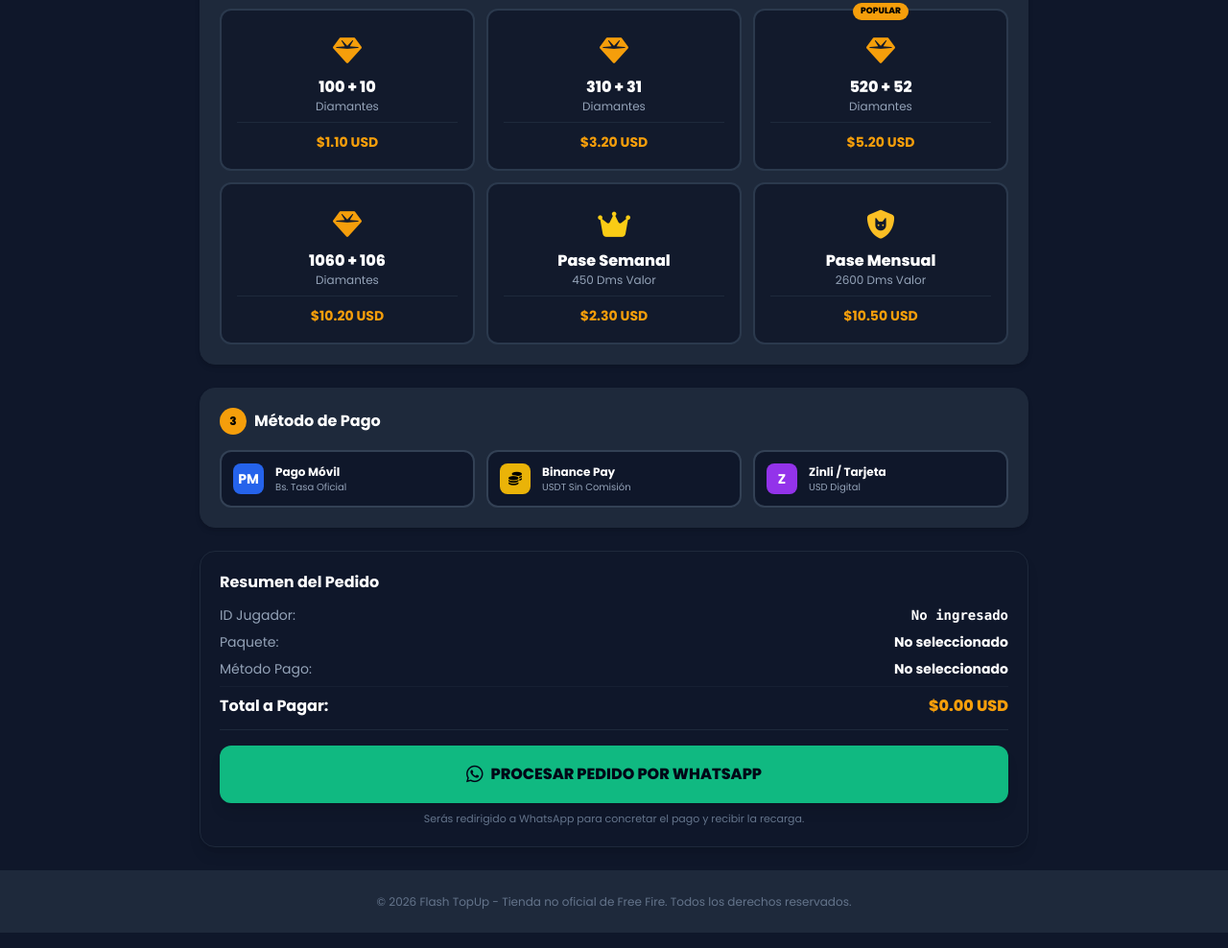
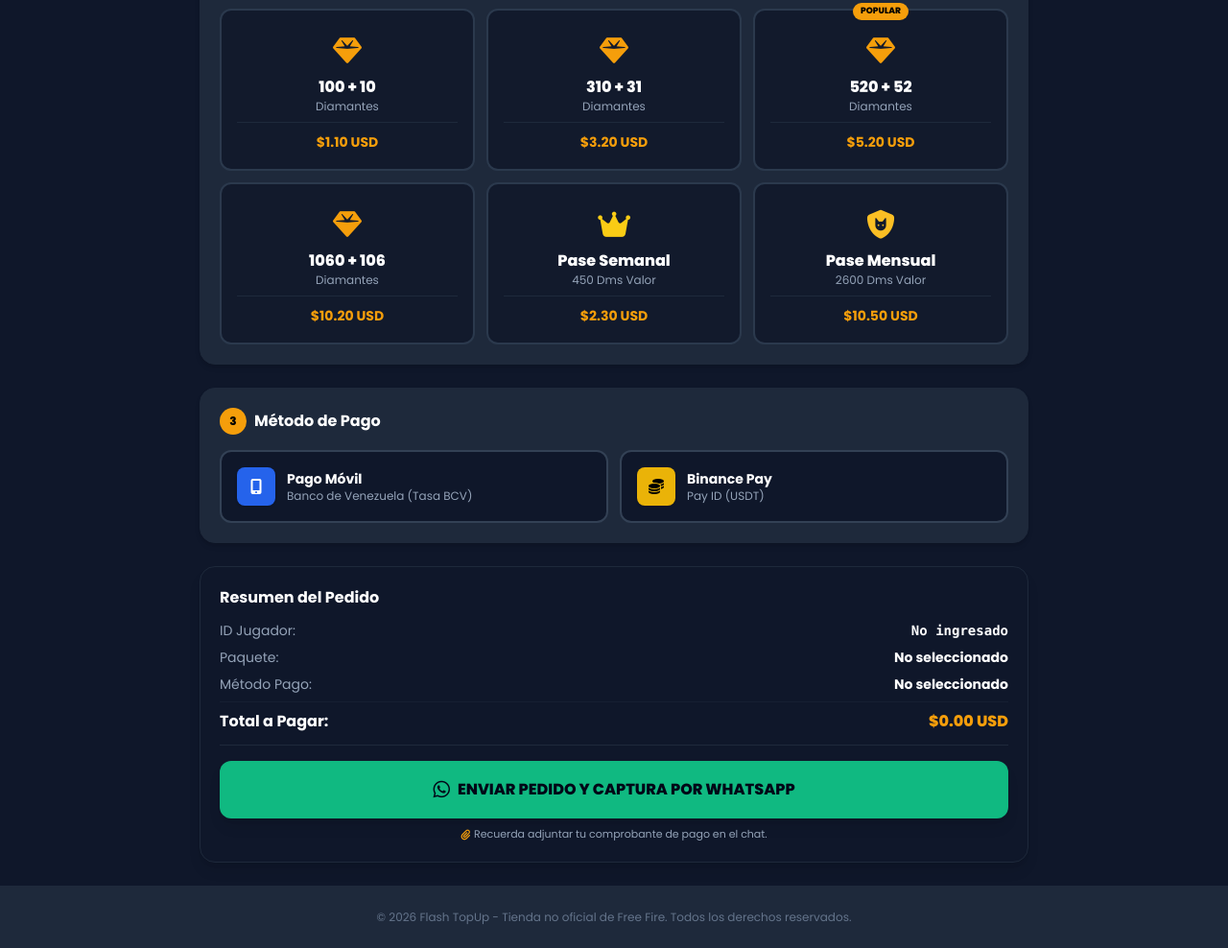
Before and after one commit to 33kevinmarin230704-hub/Diamantes, a plain HTML site: page index.html in a window 1280 px wide. Shown: the part 518-1506 px from the top of the page at 96% size. Drawn offline with nearby package versions, Linux system fonts and the light colour scheme.

Commit message:
Update index.html

```diff
--- a/index.html
+++ b/index.html
@@ -1,5 +1,5 @@
 <!DOCTYPE html>
-<html lang="es" class="dark">
+<html lang="es" class="dark" style="scroll-behavior: smooth;">
 <head>
     <meta charset="UTF-8">
     <meta name="viewport" content="width=device-width, initial-scale=1.0">
@@ -72,12 +72,12 @@
             <div class="relative z-10 max-w-lg">
                 <span class="bg-black/20 text-black text-xs font-bold px-3 py-1 rounded-full uppercase tracking-wider mb-2 inline-block">Recargas Seguras por ID</span>
                 <h2 class="text-2xl md:text-3xl font-extrabold tracking-tight leading-tight">¡Diamantes al Instante para Free Fire!</h2>
-                <p class="text-sm font-medium mt-1 opacity-90">Ingresa tu ID, elige tu paquete, paga con Pago Móvil o Binance y recibe tus diamantes directo en tu cuenta.</p>
+                <p class="text-sm font-medium mt-1 opacity-90">Ingresa tu ID, elige tu paquete, realiza tu pago y envía la captura por WhatsApp.</p>
             </div>
         </div>
 
         <!-- STEP 1: PLAYER ID INPUT & VERIFICATION -->
-        <section class="bg-gaming-card rounded-2xl p-5 border border-slate-800 shadow-md">
+        <section id="step1" class="bg-gaming-card rounded-2xl p-5 border border-slate-800 shadow-md">
             <div class="flex items-center justify-between mb-3">
                 <h3 class="font-bold text-base flex items-center gap-2 text-white">
                     <span class="w-7 h-7 rounded-full bg-amber-500 text-black text-xs font-extrabold flex items-center justify-center">1</span>
@@ -90,15 +90,15 @@
                 <div class="relative flex-grow">
                     <input type="number" id="playerId" placeholder="Ejemplo: 123456789" class="w-full bg-slate-900 border border-slate-700 rounded-xl px-4 py-3 text-white placeholder-slate-500 focus:outline-none focus:border-amber-500 focus:ring-1 focus:ring-amber-500 text-sm font-medium transition">
                 </div>
-                <button onclick="verifyId()" class="bg-slate-800 hover:bg-slate-700 text-white border border-slate-700 font-semibold px-5 py-3 rounded-xl text-sm transition flex items-center justify-center gap-2">
-                    <i class="fa-solid fa-user-check text-amber-500"></i> Verificar ID
+                <button onclick="verifyId()" class="bg-amber-500 hover:bg-amber-600 text-slate-950 font-bold px-5 py-3 rounded-xl text-sm transition flex items-center justify-center gap-2 shadow">
+                    <i class="fa-solid fa-user-check"></i> Verificar ID
                 </button>
             </div>
             <p id="idStatus" class="text-xs mt-2 hidden font-medium"></p>
         </section>
 
         <!-- STEP 2: SELECT DIAMOND PACKAGE -->
-        <section class="bg-gaming-card rounded-2xl p-5 border border-slate-800 shadow-md">
+        <section id="step2" class="bg-gaming-card rounded-2xl p-5 border border-slate-800 shadow-md">
             <h3 class="font-bold text-base flex items-center gap-2 text-white mb-4">
                 <span class="w-7 h-7 rounded-full bg-amber-500 text-black text-xs font-extrabold flex items-center justify-center">2</span>
                 Selecciona tu Paquete de Diamantes
@@ -169,46 +169,49 @@
         </section>
 
         <!-- STEP 3: PAYMENT METHOD -->
-        <section class="bg-gaming-card rounded-2xl p-5 border border-slate-800 shadow-md">
+        <section id="step3" class="bg-gaming-card rounded-2xl p-5 border border-slate-800 shadow-md">
             <h3 class="font-bold text-base flex items-center gap-2 text-white mb-4">
                 <span class="w-7 h-7 rounded-full bg-amber-500 text-black text-xs font-extrabold flex items-center justify-center">3</span>
                 Método de Pago
             </h3>
 
-            <div class="grid grid-cols-1 sm:grid-cols-3 gap-3">
-                <label onclick="selectPayment(this, 'Pago Móvil BDV')" class="payment-card cursor-pointer bg-slate-900 border-2 border-slate-700 hover:border-amber-500/50 p-3 rounded-xl flex items-center gap-3 transition">
+            <div class="grid grid-cols-1 sm:grid-cols-2 gap-3">
+                <!-- Pago Móvil -->
+                <label onclick="selectPayment(this, 'Pago Móvil')" class="payment-card cursor-pointer bg-slate-900 border-2 border-slate-700 hover:border-amber-500/50 p-4 rounded-xl flex items-center gap-3 transition">
                     <input type="radio" name="payment" class="hidden">
-                    <div class="w-8 h-8 rounded-lg bg-blue-600 flex items-center justify-center text-white text-sm font-bold">PM</div>
+                    <div class="w-10 h-10 rounded-lg bg-blue-600 flex items-center justify-center text-white text-base font-bold shadow">
+                        <i class="fa-solid fa-mobile-screen-button"></i>
+                    </div>
                     <div>
-                        <p class="text-xs font-bold text-white">Pago Móvil</p>
-                        <p class="text-[10px] text-slate-400">Bs. Tasa Oficial</p>
+                        <p class="text-sm font-bold text-white">Pago Móvil</p>
+                        <p class="text-xs text-slate-400">Banco de Venezuela (Tasa BCV)</p>
                     </div>
                 </label>
 
-                <label onclick="selectPayment(this, 'Binance Pay (USDT)')" class="payment-card cursor-pointer bg-slate-900 border-2 border-slate-700 hover:border-amber-500/50 p-3 rounded-xl flex items-center gap-3 transition">
+                <!-- Binance Pay -->
+                <label onclick="selectPayment(this, 'Binance Pay')" class="payment-card cursor-pointer bg-slate-900 border-2 border-slate-700 hover:border-amber-500/50 p-4 rounded-xl flex items-center gap-3 transition">
                     <input type="radio" name="payment" class="hidden">
-                    <div class="w-8 h-8 rounded-lg bg-yellow-500 flex items-center justify-center text-black text-sm font-bold">
+                    <div class="w-10 h-10 rounded-lg bg-yellow-500 flex items-center justify-center text-black text-base font-bold shadow">
                         <i class="fa-solid fa-coins"></i>
                     </div>
                     <div>
-                        <p class="text-xs font-bold text-white">Binance Pay</p>
-                        <p class="text-[10px] text-slate-400">USDT Sin Comisión</p>
+                        <p class="text-sm font-bold text-white">Binance Pay</p>
+                        <p class="text-xs text-slate-400">Pay ID (USDT)</p>
                     </div>
                 </label>
+            </div>
 
-                <label onclick="selectPayment(this, 'Zinli / Tarjeta')" class="payment-card cursor-pointer bg-slate-900 border-2 border-slate-700 hover:border-amber-500/50 p-3 rounded-xl flex items-center gap-3 transition">
-                    <input type="radio" name="payment" class="hidden">
-                    <div class="w-8 h-8 rounded-lg bg-purple-600 flex items-center justify-center text-white text-sm font-bold">Z</div>
-                    <div>
-                        <p class="text-xs font-bold text-white">Zinli / Tarjeta</p>
-                        <p class="text-[10px] text-slate-400">USD Digital</p>
-                    </div>
-                </label>
+            <!-- PAYMENT DETAILS BOX (DISPLAYED DYNAMICALLY) -->
+            <div id="paymentDetails" class="mt-4 p-4 rounded-xl bg-slate-900 border border-amber-500/30 hidden">
+                <h4 id="paymentDetailsTitle" class="text-xs font-bold text-amber-500 uppercase tracking-wider mb-2">Datos para transferir:</h4>
+                <div id="paymentDetailsContent" class="text-xs text-slate-300 space-y-1 font-mono">
+                    <!-- Dynamic details loaded by JS -->
+                </div>
             </div>
         </section>
 
         <!-- STEP 4: ORDER SUMMARY & SUBMIT -->
-        <section class="bg-slate-900 rounded-2xl p-5 border border-slate-800 shadow-lg">
+        <section id="step4" class="bg-slate-900 rounded-2xl p-5 border border-slate-800 shadow-lg">
             <h3 class="font-bold text-base text-white mb-3">Resumen del Pedido</h3>
 
             <div class="space-y-2 text-sm border-b border-slate-800 pb-3 mb-4">
@@ -232,9 +235,11 @@
 
             <!-- WhatsApp Order Button -->
             <button onclick="sendOrder()" class="w-full bg-emerald-500 hover:bg-emerald-600 text-slate-950 font-black py-4 rounded-xl shadow-lg glow-green transition flex items-center justify-center gap-2 text-base">
-                <i class="fa-brands fa-whatsapp text-xl"></i> PROCESAR PEDIDO POR WHATSAPP
+                <i class="fa-brands fa-whatsapp text-xl"></i> ENVIAR PEDIDO Y CAPTURA POR WHATSAPP
             </button>
-            <p class="text-[11px] text-slate-500 text-center mt-2">Serás redirigido a WhatsApp para concretar el pago y recibir la recarga.</p>
+            <p class="text-[11px] text-slate-400 text-center mt-2 flex items-center justify-center gap-1">
+                <i class="fa-solid fa-paperclip text-amber-500"></i> Recuerda adjuntar tu comprobante de pago en el chat.
+            </p>
         </section>
 
     </main>
@@ -249,8 +254,20 @@
         // CONFIGURACIÓN DE TU NÚMERO DE WHATSAPP (Reemplaza con tu número real)
         const MY_PHONE_NUMBER = "584120000000";
 
-        // Tasa BCV Oficial actual (puedes actualizar este número cuando cambie el dólar)
+        // Tasa BCV Oficial actual
         const EXCHANGE_RATE_VES = 881.88;
+
+        // DATOS DE PAGO (CÁMBIALOS POR TUS DATOS REALES)
+        const PAGO_MOVIL_DATA = `
+            <p><span class="text-slate-500">Banco:</span> Banco de Venezuela (0102)</p>
+            <p><span class="text-slate-500">Cédula:</span> V-30.878.012</p>
+            <p><span class="text-slate-500">Teléfono:</span> 04246041002</p>
+        `;
+
+        const BINANCE_DATA = `
+            <p><span class="text-slate-500">Binance Pay ID:</span> 123456789</p>
+            <p><span class="text-slate-500">Email:</span> tu-email@ejemplo.com</p>
+        `;
 
         let selectedCurrency = 'USD';
         let currentPackage = null;
@@ -269,7 +286,6 @@
                 btnUSD.className = 'px-3 py-1 rounded-md transition text-slate-400 hover:text-white';
             }
 
-            // Update prices on cards
             document.querySelectorAll('.price-tag').forEach(el => {
                 const usd = parseFloat(el.getAttribute('data-usd'));
                 if (curr === 'USD') {
@@ -295,9 +311,14 @@
                 summaryId.innerText = 'No ingresado';
             } else {
                 status.className = 'text-xs mt-2 font-medium text-emerald-400';
-                status.innerText = '✓ ID Válido y Guardado Correctamente';
+                status.innerText = '✓ ID Verificado Exitosamente';
                 status.classList.remove('hidden');
                 summaryId.innerText = idInput;
+
+                // Auto-scroll to Step 2
+                setTimeout(() => {
+                    document.getElementById('step2').scrollIntoView({ behavior: 'smooth' });
+                }, 300);
             }
         }
 
@@ -312,6 +333,11 @@
 
             currentPackage = { id, priceUsd, title };
             updateSummary();
+
+            // Auto-scroll to Step 3
+            setTimeout(() => {
+                document.getElementById('step3').scrollIntoView({ behavior: 'smooth' });
+            }, 300);
         }
 
         function selectPayment(element, method) {
@@ -325,6 +351,22 @@
 
             currentPayment = method;
             document.getElementById('summaryPayment').innerText = method;
+
+            // Show Payment Details Box
+            const detailsBox = document.getElementById('paymentDetails');
+            const detailsContent = document.getElementById('paymentDetailsContent');
+            detailsBox.classList.remove('hidden');
+
+            if (method === 'Pago Móvil') {
+                detailsContent.innerHTML = PAGO_MOVIL_DATA;
+            } else if (method === 'Binance Pay') {
+                detailsContent.innerHTML = BINANCE_DATA;
+            }
+
+            // Auto-scroll to Step 4
+            setTimeout(() => {
+                document.getElementById('step4').scrollIntoView({ behavior: 'smooth' });
+            }, 300);
         }
 
         function updateSummary() {
@@ -352,16 +394,19 @@
 
             if (!playerId || playerId.length < 6) {
                 alert('Por favor, ingresa y verifica tu ID de Jugador primero.');
+                document.getElementById('step1').scrollIntoView({ behavior: 'smooth' });
                 return;
             }
 
             if (!currentPackage) {
                 alert('Por favor, selecciona un paquete de diamantes.');
+                document.getElementById('step2').scrollIntoView({ behavior: 'smooth' });
                 return;
             }
 
             if (!currentPayment) {
                 alert('Por favor, selecciona un método de pago.');
+                document.getElementById('step3').scrollIntoView({ behavior: 'smooth' });
                 return;
             }
 
@@ -374,10 +419,10 @@
                 `💎 *Paquete:* ${currentPackage.title}\n` +
                 `💳 *Método de Pago:* ${currentPayment}\n` +
                 `💰 *Total a Pagar:* ${totalAmount}\n\n` +
-                `_Hola, quiero concretar mi recarga de diamantes._`;
+                `_Hola, ya realicé el pago. Te adjunto la captura del comprobante para recibir mi recarga._`;
 
             const encodedMessage = encodeURIComponent(message);
-            window.open(`https://wa.me/${MY_PHONE_NUMBER}?text=${encodedMessage}`, '_blank');
+            window.open(`https://wa.me/${584246041002}?text=${encodedMessage}`, '_blank');
         }
     </script>
 </body>
```
